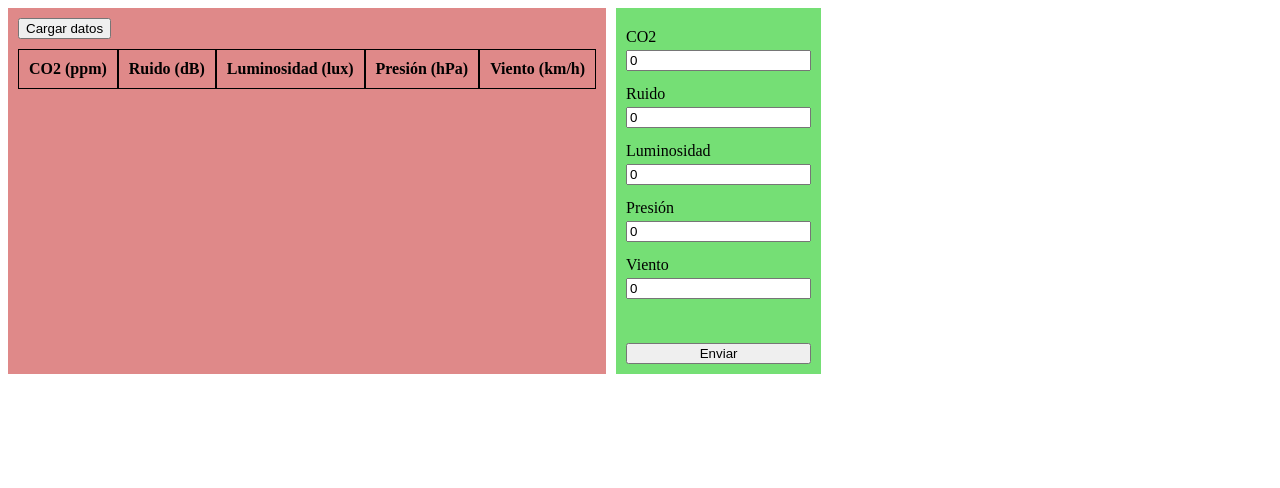
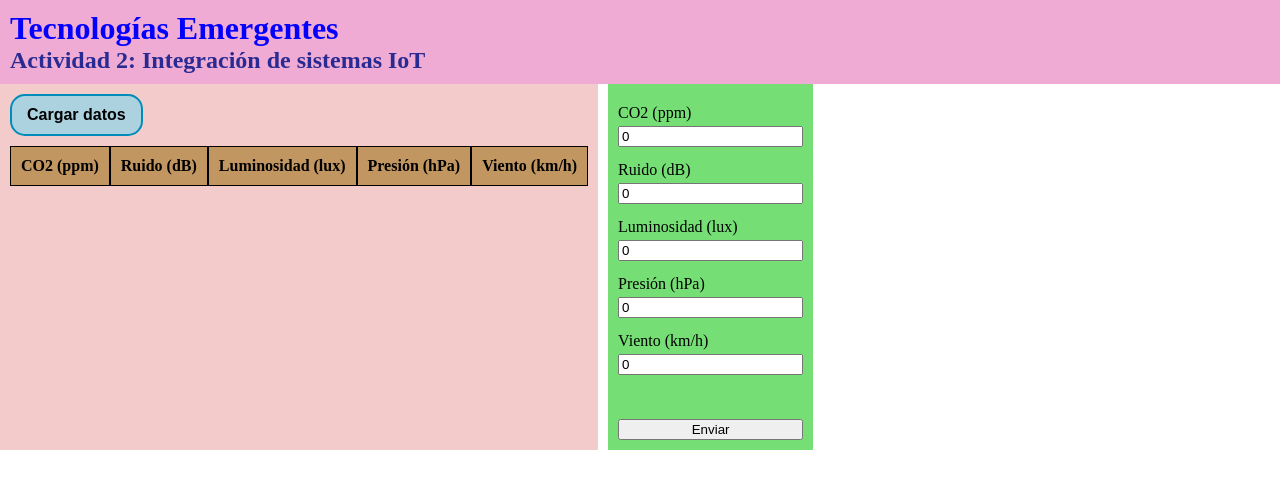
Before and after one commit to PolGubau/clases2, a plain HTML site: page Actividades/Actividad2_ThingsSpeak/index.html in a window 1280 px wide. Drawn offline with Linux system fonts and the light colour scheme.

Commit message:
agrego header (h1 y h2), doy animación a botón Cargar datos, color cabecera tabla

```diff
--- a/Actividades/Actividad2_ThingsSpeak/index.html
+++ b/Actividades/Actividad2_ThingsSpeak/index.html
@@ -23,11 +23,15 @@ GET https://api.thingspeak.com/channels/2959181/status.json?api_key=WNINQHWETFWU
 </head>
 
 <body>
+  <header class="header_cabecera">
+    <h1>Tecnologías Emergentes</h1>
+    <h2>Actividad 2: Integración de sistemas IoT</h2>
+  </header>
   <main class="seccion_principal">
     <section class="seccion_datos_tabla">
 
       <header>
-        <button id="cargar-datos">Cargar datos</button>
+        <button class="boton_cargar_datos" id="cargar-datos">Cargar datos</button>
       </header>
 
       <table class="tabla_datos">
@@ -49,19 +53,19 @@ GET https://api.thingspeak.com/channels/2959181/status.json?api_key=WNINQHWETFWU
     </section>
     <section class="seccion_formulario">
       <form class="form_colocacion" id="form-crear">
-        <label for="co2">CO2</label>
+        <label for="co2">CO2 (ppm)</label>
         <input id="co2" type="number" value="0" />
 
-        <label for="ruido">Ruido</label>
+        <label for="ruido">Ruido (dB)</label>
         <input id="ruido" type="number" value="0" />
 
-        <label for="luminosidad">Luminosidad</label>
+        <label for="luminosidad">Luminosidad (lux)</label>
         <input id="luminosidad" type="number" value="0" />
 
-        <label for="presion">Presión</label>
+        <label for="presion">Presión (hPa)</label>
         <input id="presion" type="number" value="0" />
 
-        <label for="viento">Viento</label>
+        <label for="viento">Viento (km/h)</label>
         <input id="viento" type="number" value="0" />
 
         <button type="submit" class="boton_formulario">
@@ -74,7 +78,7 @@ GET https://api.thingspeak.com/channels/2959181/status.json?api_key=WNINQHWETFWU
 
 
 
-  <script src="script.js" />
+  <script src="script.js"></script>
 
 
 </body>
--- a/Actividades/Actividad2_ThingsSpeak/style.css
+++ b/Actividades/Actividad2_ThingsSpeak/style.css
@@ -1,5 +1,9 @@
+body{
+    margin: 0;
+}
+
 .seccion_datos_tabla{
-    background-color: rgb(223, 137, 137);
+    background-color: rgb(243, 203, 203);
     padding: 10px;
     display: flex;
     gap: 10px;
@@ -39,3 +43,48 @@
 .boton_formulario{
     margin-top: 40px;
 }
+
+.header_cabecera{
+    display: flex;
+    flex-direction: column;
+    background-color: rgb(240, 171, 213);
+    color: rgb(4, 0, 255);
+    padding: 10px;
+}
+
+.header_cabecera h1, h2{
+    margin: 0;
+}
+
+.header_cabecera h2{
+    color: rgb(41, 43, 146);
+}
+
+.boton_cargar_datos{
+    background-color: #add2df;
+    border:2px solid #008CBA;
+    border-radius: 15px;
+    color: black;
+    padding: 10px 15px;
+    text-align: center;
+    text-decoration: none;
+    font-size: 16px;
+    font-weight: 600;
+}
+
+.boton_cargar_datos:hover{
+    background-color: #008CBA;
+    color:white;
+    cursor: pointer;
+}
+
+.boton_cargar_datos:active {
+  background-color: #7bf734;
+  box-shadow: 0 5px #666;
+  color: black;
+  transform: translateY(4px);
+}
+
+th{
+    background-color: rgb(194, 150, 96);
+}
```
